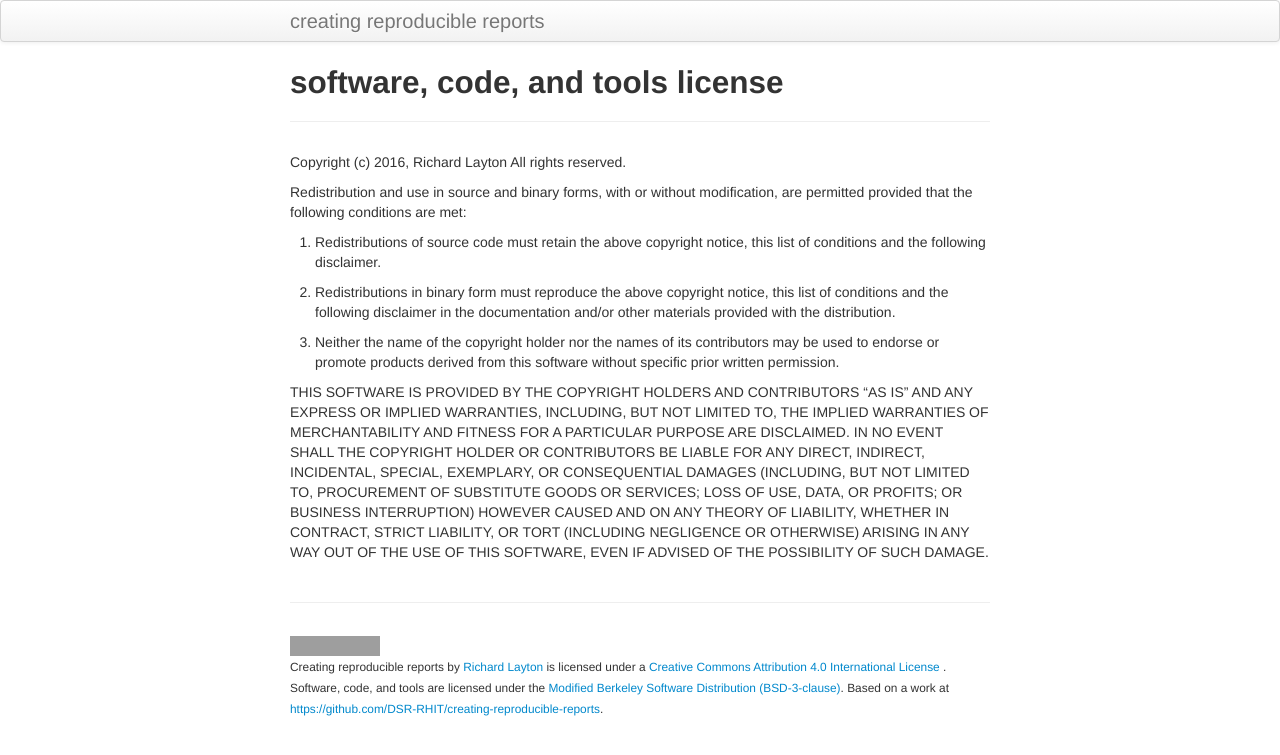
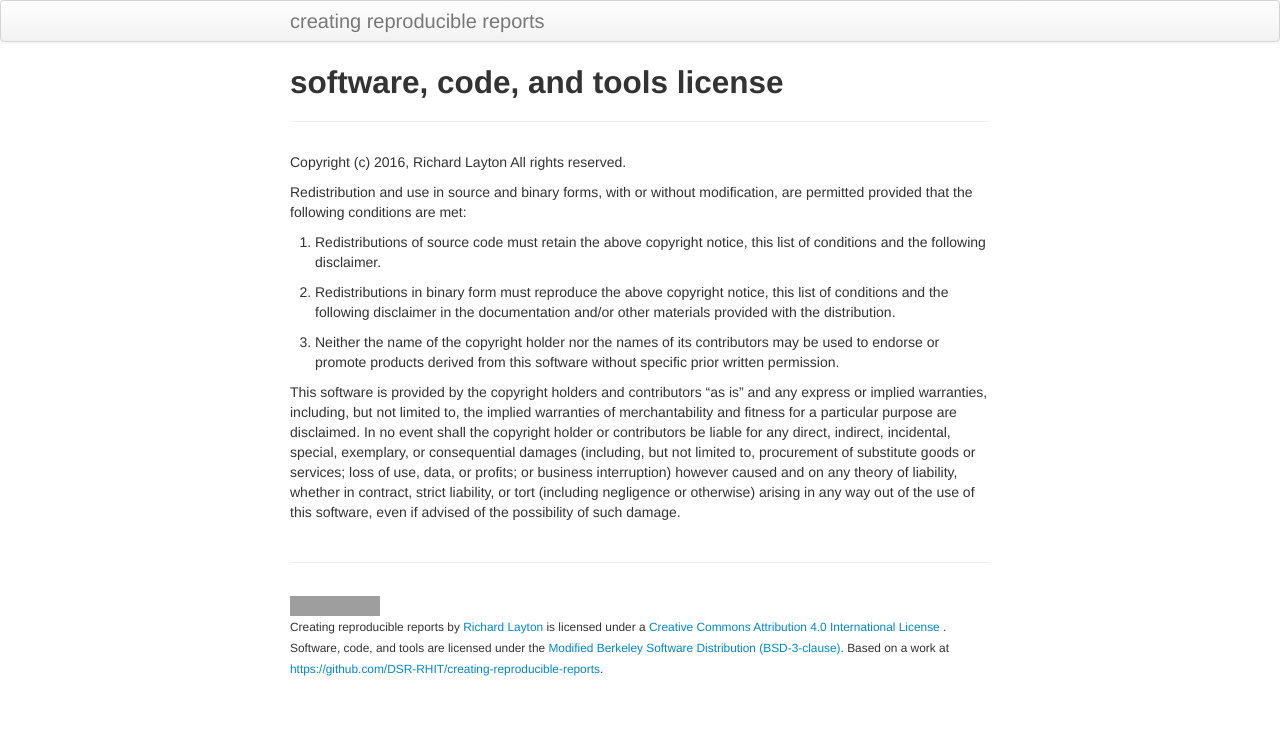
Before and after one commit to DSR-RHIT/creating-reproducible-reports, a Jekyll site: the page built from pages/bsd3.md, in a window 1280 px wide. Shown: the top 755 px of the page. Built offline with Jekyll 4.4.1, drawn with Linux system fonts in a browser that asks for light colours; grey boxes are pictures that could not be loaded.

Commit message:
update license

```diff
--- a/pages/bsd3.md
+++ b/pages/bsd3.md
@@ -14,4 +14,4 @@ Redistribution and use in source and binary forms, with or without modification,
 
 3. Neither the name of the copyright holder nor the names of its contributors may be used to endorse or promote products derived from this software without specific prior written permission.
 
-THIS SOFTWARE IS PROVIDED BY THE COPYRIGHT HOLDERS AND CONTRIBUTORS "AS IS" AND ANY EXPRESS OR IMPLIED WARRANTIES, INCLUDING, BUT NOT LIMITED TO, THE IMPLIED WARRANTIES OF MERCHANTABILITY AND FITNESS FOR A PARTICULAR PURPOSE ARE DISCLAIMED. IN NO EVENT SHALL THE COPYRIGHT HOLDER OR CONTRIBUTORS BE LIABLE FOR ANY DIRECT, INDIRECT, INCIDENTAL, SPECIAL, EXEMPLARY, OR CONSEQUENTIAL DAMAGES (INCLUDING, BUT NOT LIMITED TO, PROCUREMENT OF SUBSTITUTE GOODS OR SERVICES; LOSS OF USE, DATA, OR PROFITS; OR BUSINESS INTERRUPTION) HOWEVER CAUSED AND ON ANY THEORY OF LIABILITY, WHETHER IN CONTRACT, STRICT LIABILITY, OR TORT (INCLUDING NEGLIGENCE OR OTHERWISE) ARISING IN ANY WAY OUT OF THE USE OF THIS SOFTWARE, EVEN IF ADVISED OF THE POSSIBILITY OF SUCH DAMAGE.
+This software is provided by the copyright holders and contributors "as is" and any express or implied warranties, including, but not limited to, the implied warranties of merchantability and fitness for a particular purpose are disclaimed. In no event shall the copyright holder or contributors be liable for any direct, indirect, incidental, special, exemplary, or consequential damages (including, but not limited to, procurement of substitute goods or services; loss of use, data, or profits; or business interruption) however caused and on any theory of liability, whether in contract, strict liability, or tort (including negligence or otherwise) arising in any way out of the use of this software, even if advised of the possibility of such damage.
```
